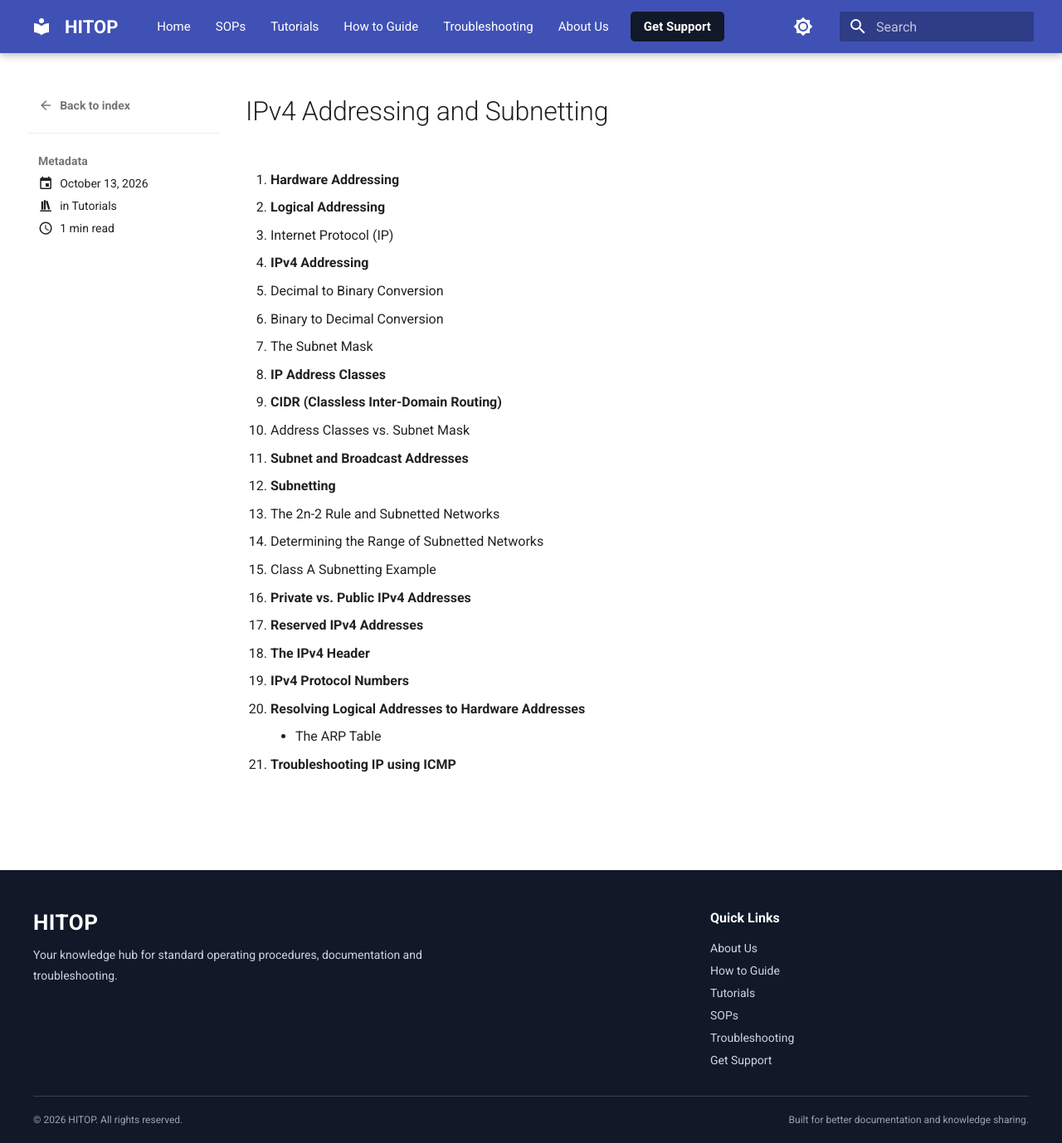
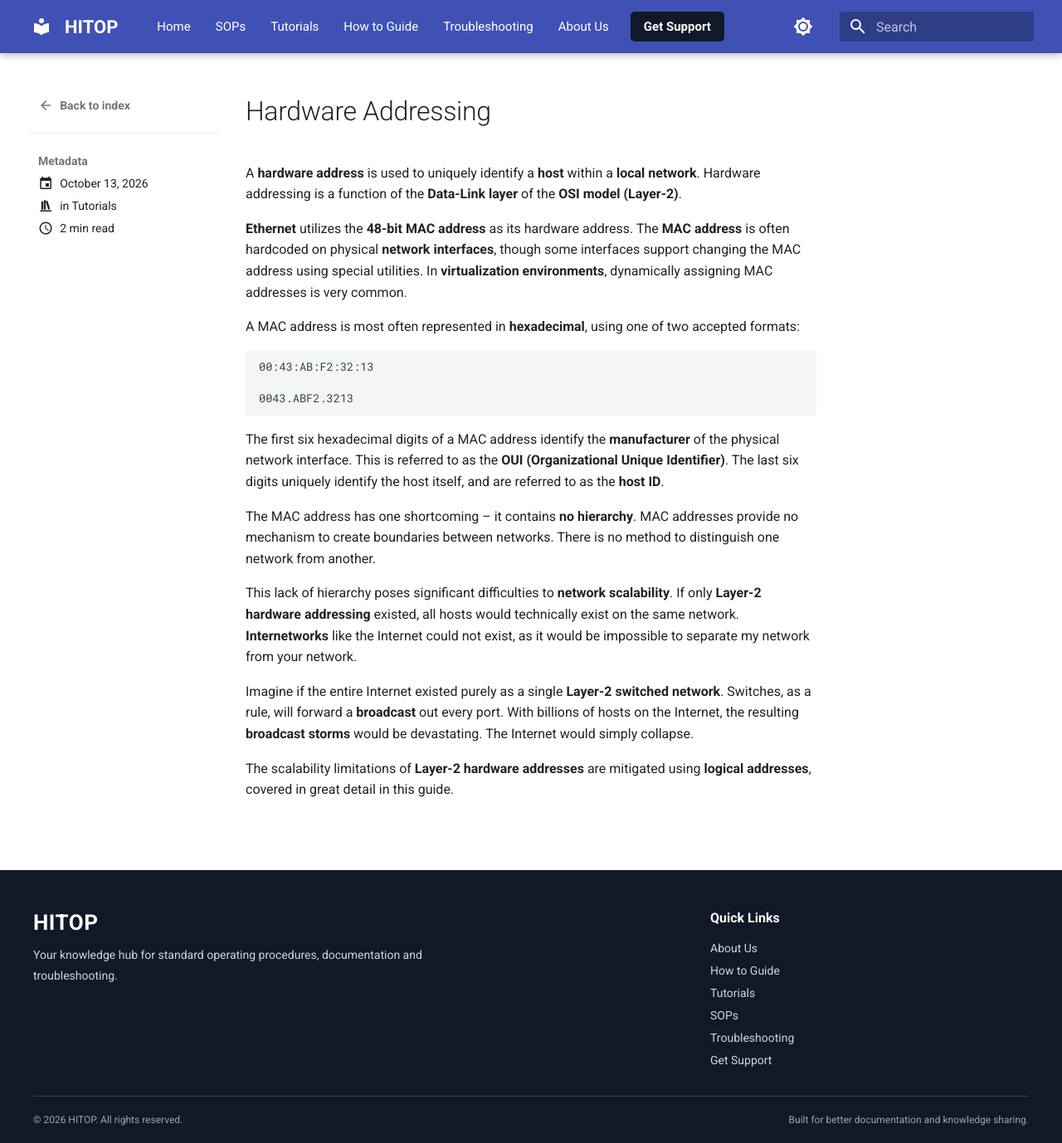
Before and after one commit to Gagan7248/HITOP, an MkDocs documentation site: the page built from docs/blog/posts/tutorials/IPv4 Addressing and Subnetting.md, in a window 1280 px wide and 1378 px high. Shown: the whole window at 83% size. Built offline with MkDocs 1.6.1 and Material for MkDocs 9.7.7, drawn with Linux system fonts in a browser that asks for light colours.

Commit message:
Update documentation

````diff
--- a/docs/blog/posts/tutorials/IPv4 Addressing and Subnetting.md
+++ b/docs/blog/posts/tutorials/IPv4 Addressing and Subnetting.md
@@ -6,39 +6,26 @@ categories:
 description: Learn IPv4 addressing, subnet masks, IP address classes, CIDR, subnetting, private and public addresses, reserved ranges, ARP, and ICMP troubleshooting.
 thumbnail: images/ipv4-addressing-subnetting.svg
 ---
-# IPv4 Addressing and Subnetting
+# Hardware Addressing
 
-1. **Hardware Addressing**
+A **hardware address** is used to uniquely identify a **host** within a **local network**. Hardware addressing is a function of the **Data-Link layer** of the **OSI model (Layer-2)**.
 
-2. **Logical Addressing**
-   - Internet Protocol (IP)
+**Ethernet** utilizes the **48-bit MAC address** as its hardware address. The **MAC address** is often hardcoded on physical **network interfaces**, though some interfaces support changing the MAC address using special utilities. In **virtualization environments**, dynamically assigning MAC addresses is very common.
 
-3. **IPv4 Addressing**
-   - Decimal to Binary Conversion
-   - Binary to Decimal Conversion
-   - The Subnet Mask
+A MAC address is most often represented in **hexadecimal**, using one of two accepted formats:
 
-4. **IP Address Classes**
+```
+00:43:AB:F2:32:13
 
-5. **CIDR (Classless Inter-Domain Routing)**
-   - Address Classes vs. Subnet Mask
+0043.ABF2.3213
+```
 
-6. **Subnet and Broadcast Addresses**
+The first six hexadecimal digits of a MAC address identify the **manufacturer** of the physical network interface. This is referred to as the **OUI (Organizational Unique Identifier)**. The last six digits uniquely identify the host itself, and are referred to as the **host ID**.
 
-7. **Subnetting**
-   - The 2n-2 Rule and Subnetted Networks
-   - Determining the Range of Subnetted Networks
-   - Class A Subnetting Example
+The MAC address has one shortcoming – it contains **no hierarchy**. MAC addresses provide no mechanism to create boundaries between networks. There is no method to distinguish one network from another.
 
-8. **Private vs. Public IPv4 Addresses**
+This lack of hierarchy poses significant difficulties to **network scalability**. If only **Layer-2 hardware addressing** existed, all hosts would technically exist on the same network. **Internetworks** like the Internet could not exist, as it would be impossible to separate my network from your network.
 
-9. **Reserved IPv4 Addresses**
+Imagine if the entire Internet existed purely as a single **Layer-2 switched network**. Switches, as a rule, will forward a **broadcast** out every port. With billions of hosts on the Internet, the resulting **broadcast storms** would be devastating. The Internet would simply collapse.
 
-10. **The IPv4 Header**
-
-11. **IPv4 Protocol Numbers**
-
-12. **Resolving Logical Addresses to Hardware Addresses**
-    - The ARP Table
-
-13. **Troubleshooting IP using ICMP**
+The scalability limitations of **Layer-2 hardware addresses** are mitigated using **logical addresses**, covered in great detail in this guide.
````
